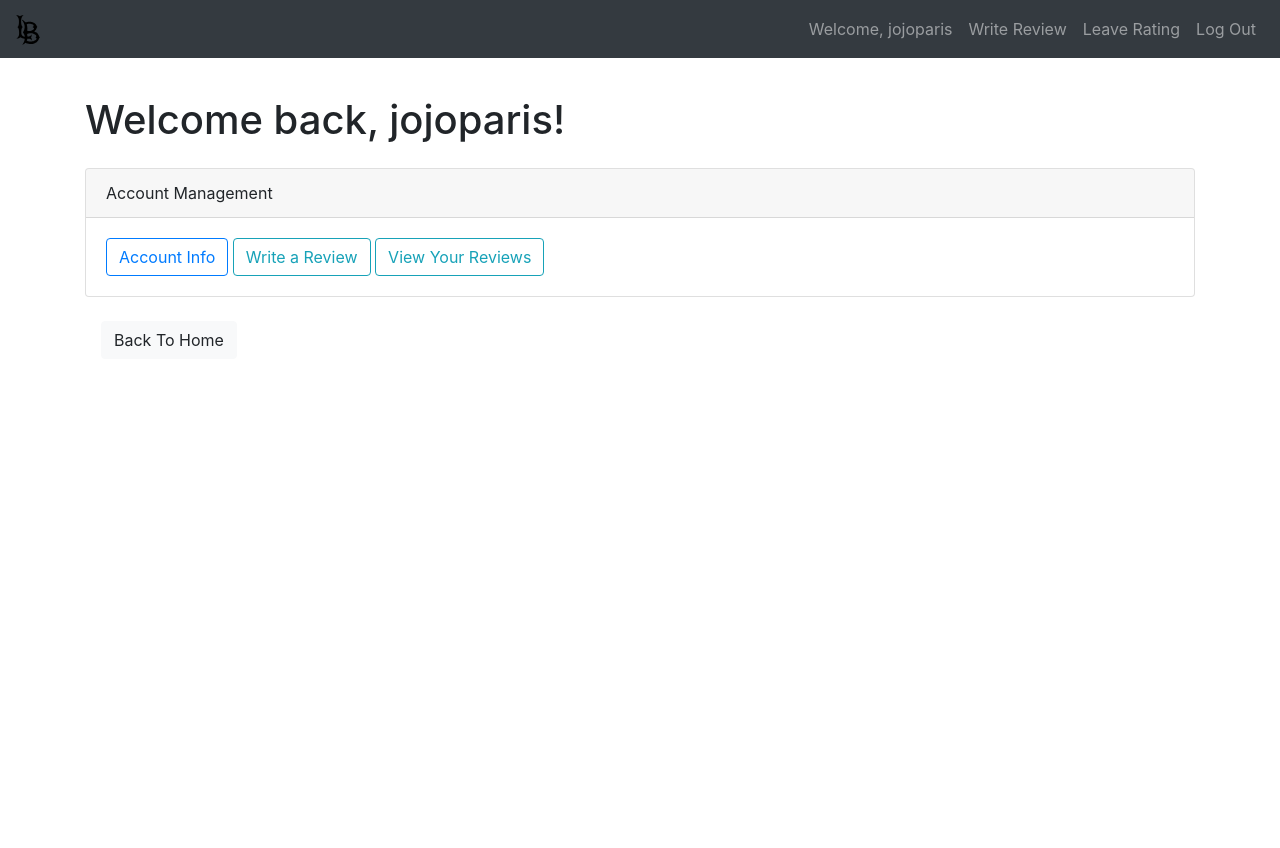
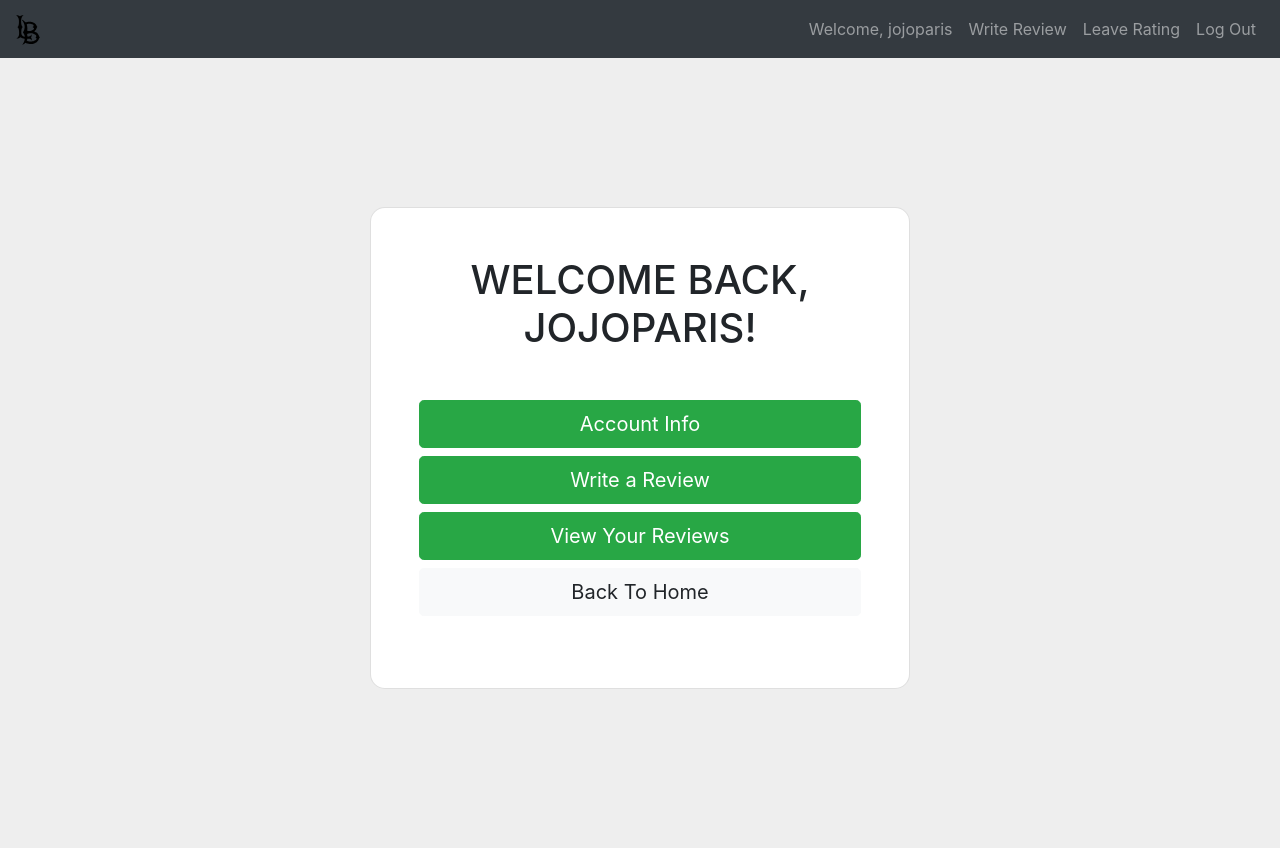
Before and after one commit to Jojo-Paris/rate-my-building, a Flask app: page /logged-in-home in a window 1280 px wide. Before the commit the page ends 347 px from the top, so only its background shows below. Run offline with Flask 3, Linux system fonts and the light colour scheme; a user stored in the database is signed in; some libraries are stand-ins or nearby versions.

Commit message:
logged-in page and position button

```diff
--- a/building_names.txt
+++ b/building_names.txt
@@ -1,9 +1,8 @@
 ACADEMIC SERVICES
 ANNA W. NGAI ALUMNI CENTER
 BARRETT ATHLETIC ADMINISTRATION CENTER
-BBS COLLECTIONS AREA
 BEACH BUILDING SERVICES
-BOB AND BARBARA ELLIS EDUCATION
+Bob and Barbara Ellis Education (EED)
 BOOKSTORE
 CAFETERIA
 CARPENTER PERFORMING ARTS CENTER
--- a/portfolio/models.py
+++ b/portfolio/models.py
@@ -59,3 +59,9 @@ disliked_reviews = db.Table('disliked_reviews',
     db.Column('user_id', db.Integer, db.ForeignKey('user.id'), primary_key=True),
     db.Column('review_id', db.Integer, db.ForeignKey('review.id'), primary_key=True)
 )
+
+class Building_Link(db.Model):
+    __tablename__ = 'building_link'
+    id = db.Column(db.Integer, primary_key=True)
+    buildingName = db.Column(db.String(20), nullable=False)
+    buildingLink = db.Column(db.String(200), nullable=False)
--- a/portfolio/routes.py
+++ b/portfolio/routes.py
@@ -1,7 +1,7 @@
 import string, secrets
 from portfolio import app, mail, Message, func
 from flask import render_template, redirect, url_for, flash, request, jsonify
-from portfolio.models import User, Review
+from portfolio.models import User, Review,Building_Link
 from portfolio.forms import RegisterForm, LoginForm, UpdateEmailForm, ChangePasswordForm, ForgotPasswordForm, ResetPassword, ReviewForm, EditReviewForm
 from portfolio import db
 from flask_login import login_user, logout_user, login_required, current_user
@@ -257,6 +257,11 @@ def building_profile(building_name):
     similar_buildings = []
 
     building_names_list = get_building_names_from_file()
+    building_link = Building_Link.query.filter_by(buildingName=building_name).first()
+    if building_link:
+        building_url = building_link.buildingLink
+    else:
+        building_url = None
 
     while len(similar_buildings) < 4:
         random_building = random.choice(building_names_list)
@@ -281,6 +286,7 @@ def building_profile(building_name):
 
     return render_template('building_profile.html',
                            building_name=building_name,
+                           building_url=building_url,
                            avg_overall_rating=overall_quality,  # Pass the overall average rating
                            total_ratings=total_ratings,  # Pass the total number of ratings
                            avg_aesthetics=avg_aesthetics,
--- a/portfolio/templates/logged_in.html
+++ b/portfolio/templates/logged_in.html
@@ -1,31 +1,33 @@
 {% extends 'base.html' %}
+
 {% block title %}
     Dashboard
 {% endblock %}
 
 {% block content %}
-<div class="container mt-5">
-    <h1>Welcome back, {{ current_user.username }}!</h1>
+<section class="vh-100 bg-image" style="background-color: #eee;">
+  <div class="mask d-flex align-items-center h-100 gradient-custom-3">
+    <div class="container h-100">
+      <div class="row d-flex justify-content-center align-items-center h-100">
+        <div class="col-12 col-md-9 col-lg-7 col-xl-6">
+          <div class="card" style="border-radius: 15px; background-color: #fff;">
+            <div class="card-body p-5">
 
-    <!-- Account management section -->
-    <div class="card mt-4">
-        <div class="card-header">
-            Account Management
+              <h1 class="text-uppercase text-center mb-5">Welcome back, {{ current_user.username }}!</h1>
+
+              <!-- Account Management Section -->
+              <div class="my-4">
+                <a class="btn btn-success btn-block btn-lg mb-2" href="{{ url_for('account_info') }}">Account Info</a>
+                <a class="btn btn-success btn-block btn-lg mb-2" href="{{ url_for('review_page') }}">Write a Review</a>
+                <a class="btn btn-success btn-block btn-lg mb-2" href="{{ url_for('view_user_review') }}">View Your Reviews</a>
+                <a class="btn btn-light btn-block btn-lg" href="{{ url_for('home_page') }}">Back To Home</a>
+              </div>
+
+            </div>
+          </div>
         </div>
-        <div class="card-body">
-            <!-- Buttons for account management -->
-            <a class="btn btn-outline-primary" href="{{ url_for('account_info') }}">Account Info</a>
-            <!-- Button to review.html -->
-            <a class="btn btn-outline-info" href="{{ url_for('review_page') }}">Write a Review</a>
-
-            <a href="{{ url_for('view_user_review') }}" class="btn btn-outline-info" >View Your Reviews</a>
-        </div>
+      </div>
     </div>
-
-    <!-- Logout button and Review button for convenience -->
-    <div class="mt-4">
-        <!-- Back Button to home.html -->
-        <a class="btn btn-light ml-3" href="{{ url_for('home_page') }}">Back To Home</a>
-    </div>
-</div>
+  </div>
+</section>
 {% endblock %}
```
Also changed, not shown: portfolio/templates/building_profile.html (+29 -9 lines), instance/portfolio.db, 1 other file.
